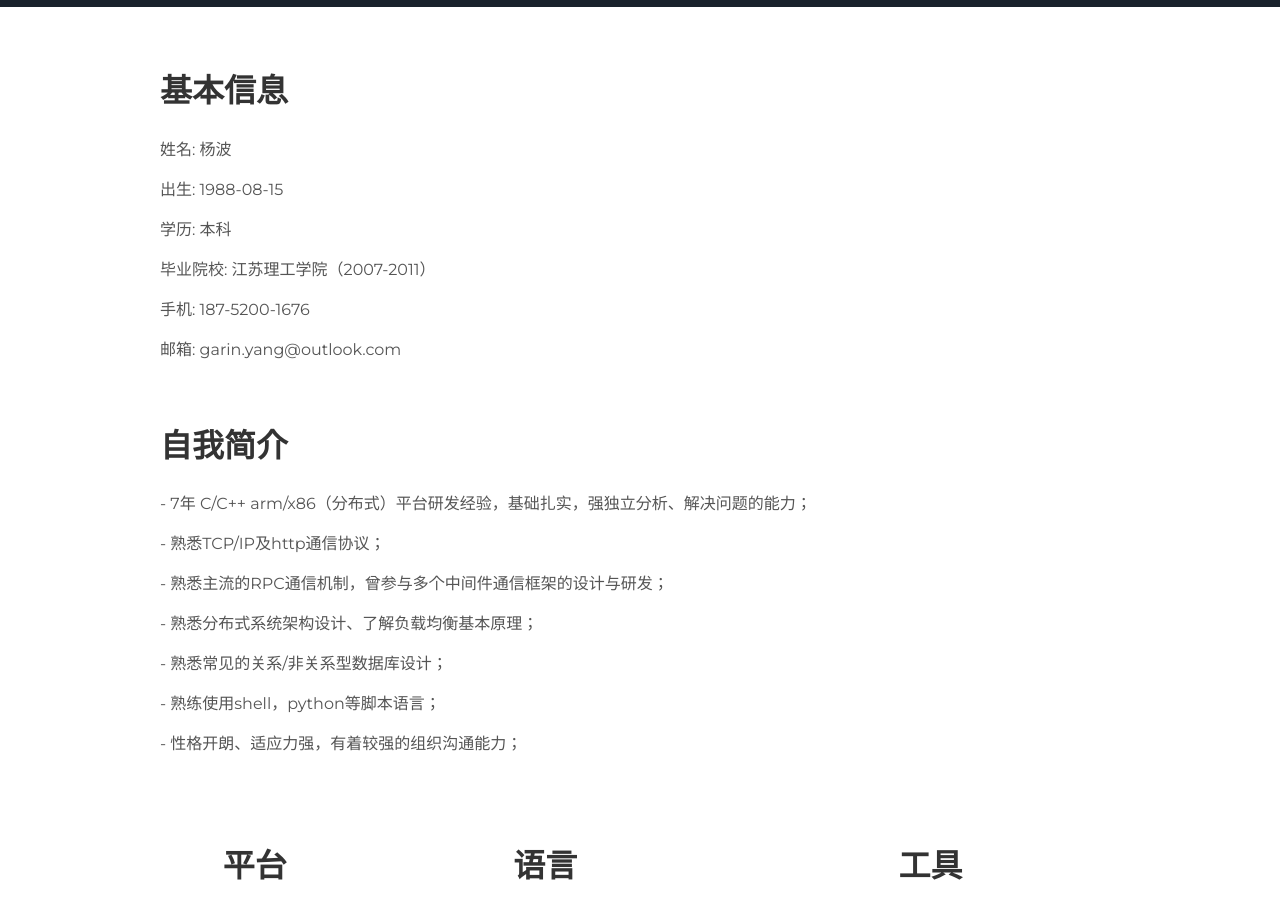
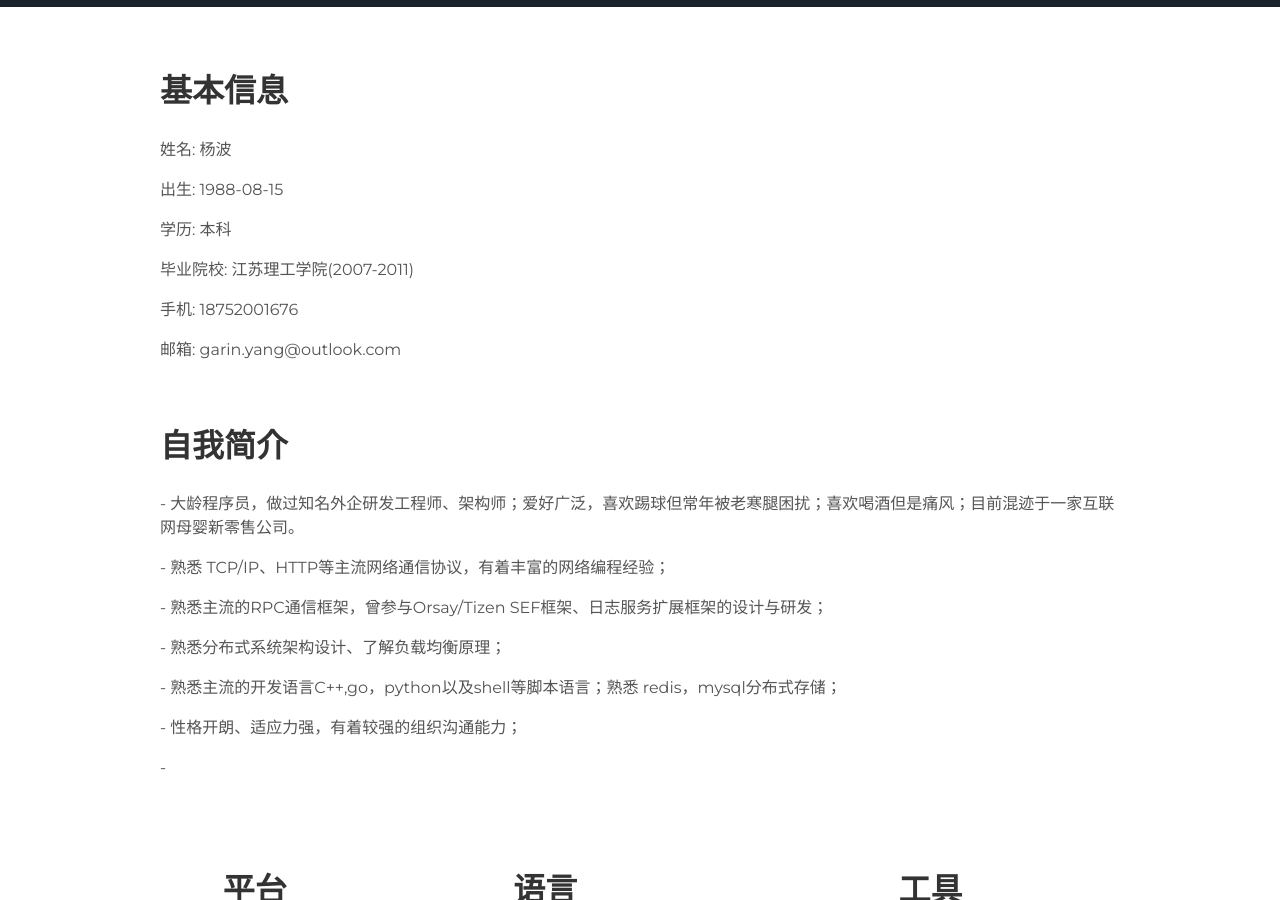
Before and after one commit to garinyang/profile, a Jekyll site: the page built from index.html, in a window 1280 px wide and 900 px high, scrolled down 893 px. Built offline with Jekyll 4.4.1, drawn with Linux system fonts in a browser that asks for light colours; some of the changed text lies outside the part shown.

Commit message:
更新个人简历

```diff
--- a/_config.yml
+++ b/_config.yml
@@ -4,21 +4,20 @@ description: A cv for yang bo
 
 # User settings
 user_cn_name: 杨波
-username: 杨 波
-user_title: Software Engineer
+user_name: 杨波
+user_title: C++程序员，Go程序员，技术架构师，技术讲师
 email: garin.yang@outlook.com
 github_username:  garin.yang
 birth: 1988-08-15
 education: 本科
-school: 江苏理工学院（2007-2011）
-mobile: 187-5200-1676
-user_description_1: 7年 C/C++ arm/x86（分布式）平台研发经验，基础扎实，强独立分析、解决问题的能力；
-user_description_2: 熟悉TCP/IP及http通信协议；
-user_description_3: 熟悉主流的RPC通信机制，曾参与多个中间件通信框架的设计与研发；
-user_description_4: 熟悉分布式系统架构设计、了解负载均衡基本原理；
-user_description_5: 熟悉常见的关系/非关系型数据库设计；
-user_description_6: 熟练使用shell，python等脚本语言；
-user_description_7: 性格开朗、适应力强，有着较强的组织沟通能力；
+school: 江苏理工学院(2007-2011)
+mobile: 18752001676
+user_description_1: 大龄程序员，做过知名外企研发工程师、架构师；爱好广泛，喜欢踢球但常年被老寒腿困扰；喜欢喝酒但是痛风；目前混迹于一家互联网母婴新零售公司。
+user_description_2: 熟悉 TCP/IP、HTTP等主流网络通信协议，有着丰富的网络编程经验；
+user_description_3: 熟悉主流的RPC通信框架，曾参与Orsay/Tizen SEF框架、日志服务扩展框架的设计与研发；
+user_description_4: 熟悉分布式系统架构设计、了解负载均衡原理；
+user_description_5: 熟悉主流的开发语言C++,go，python以及shell等脚本语言；熟悉 redis，mysql分布式存储；
+user_description_6: 性格开朗、适应力强，有着较强的组织沟通能力；
 
 # Google-analytics
 google-analytics:
```
